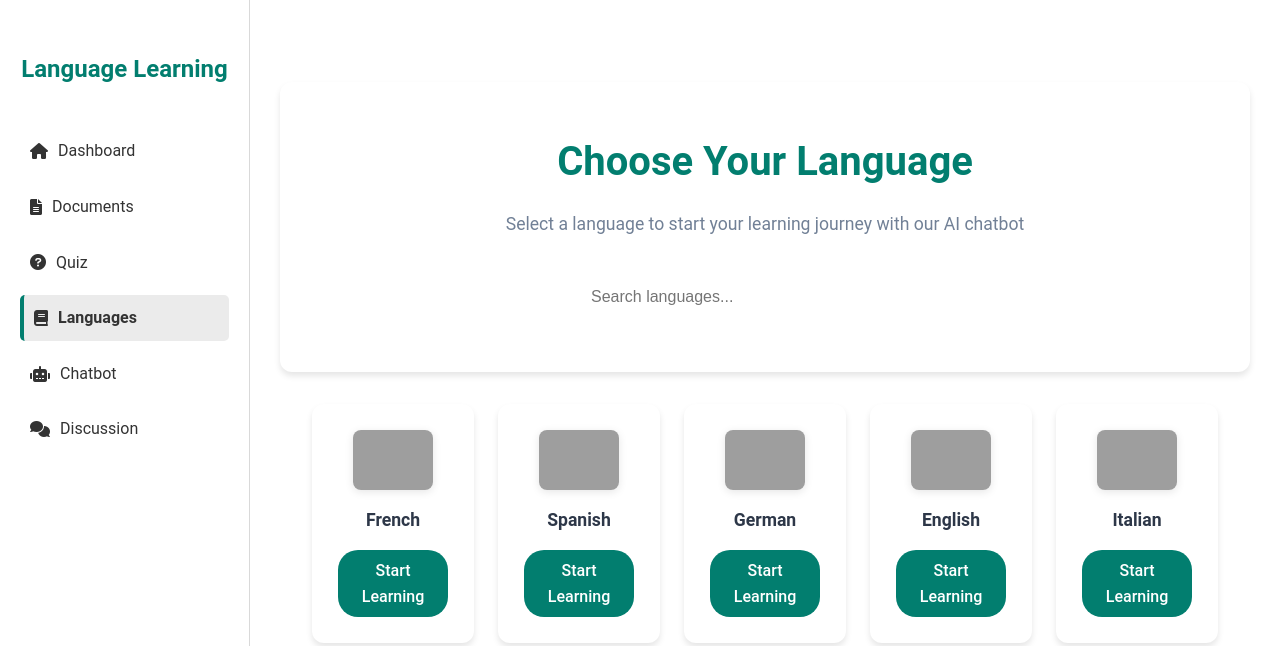
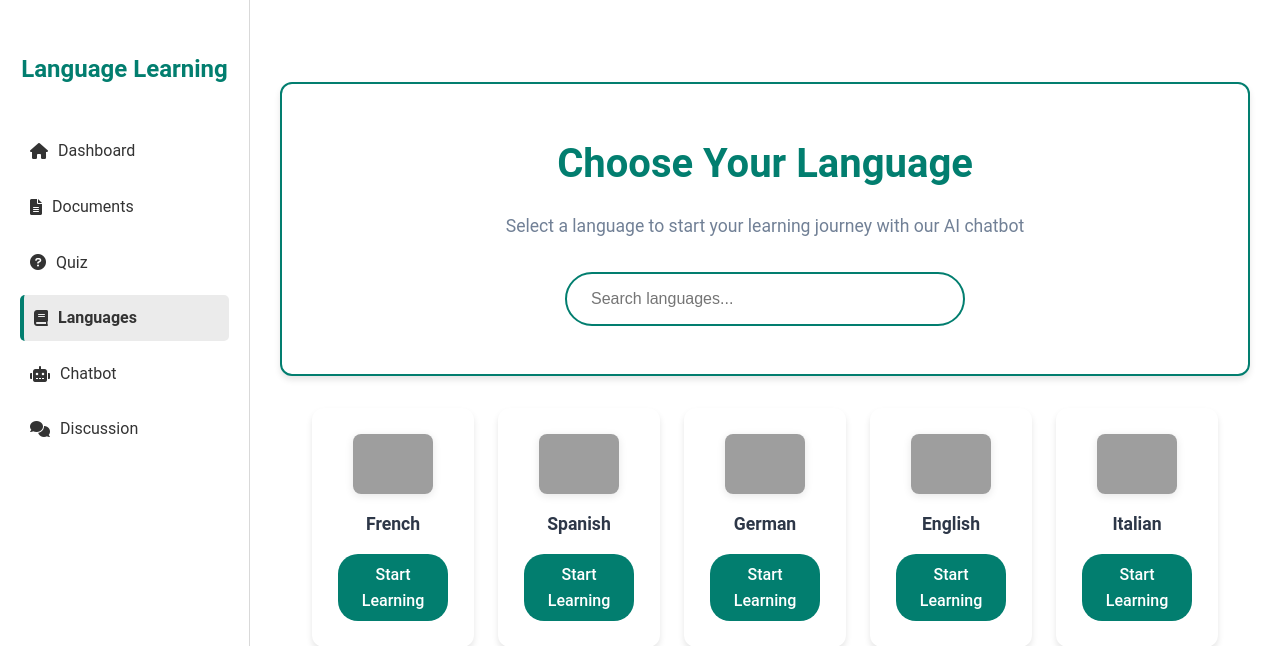
Before and after one commit to mohamedelziat50/language-learning-chatbot-MIU, a PHP site: page /app/views/student/Languages/language.php in a window 1280 px wide. Shown: the top 646 px of the page. Run offline with PHP 8.4, Linux system fonts and the light colour scheme; grey boxes are pictures that could not be loaded.

Commit message:
Update language.css

```diff
--- a/public/css/Languages/language.css
+++ b/public/css/Languages/language.css
@@ -38,6 +38,7 @@ body {
     border-radius: var(--border-radius);
     box-shadow: var(--shadow);
     max-width: 1200px;
+    border: 2px solid var(--dark-green);
 }
 
 .header-content {
@@ -60,13 +61,12 @@ body {
 .search-container {
     max-width: 400px;
     margin: 0 auto;
-    border: #027e6f;
 }
 
 .search-input {
     width: 100%;
     padding: 1rem 1.5rem;
-    border: 2px solid var(--light-green);
+    border: 2px solid var(--dark-green);
     border-radius: 50px;
     font-size: 1rem;
     outline: none;
```
